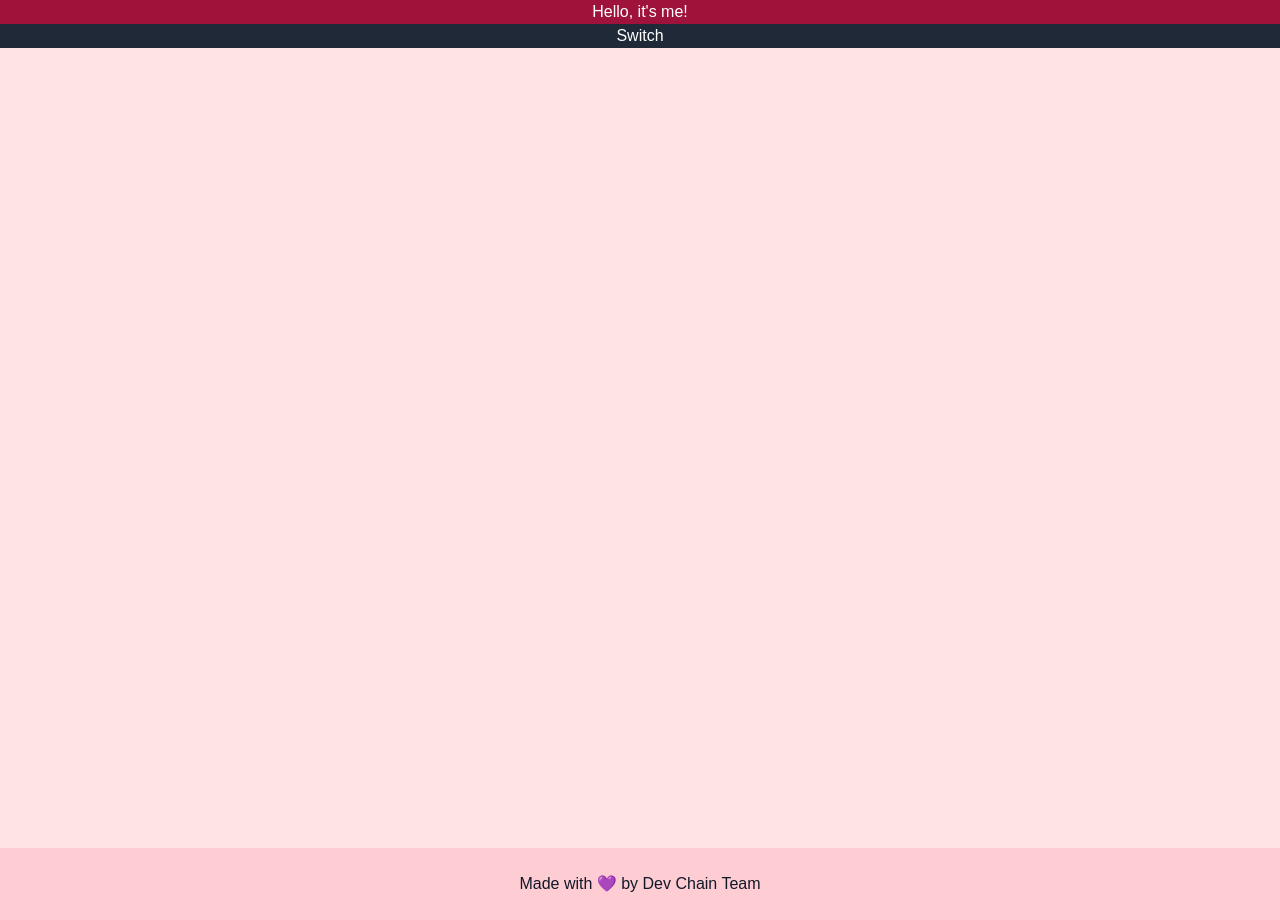
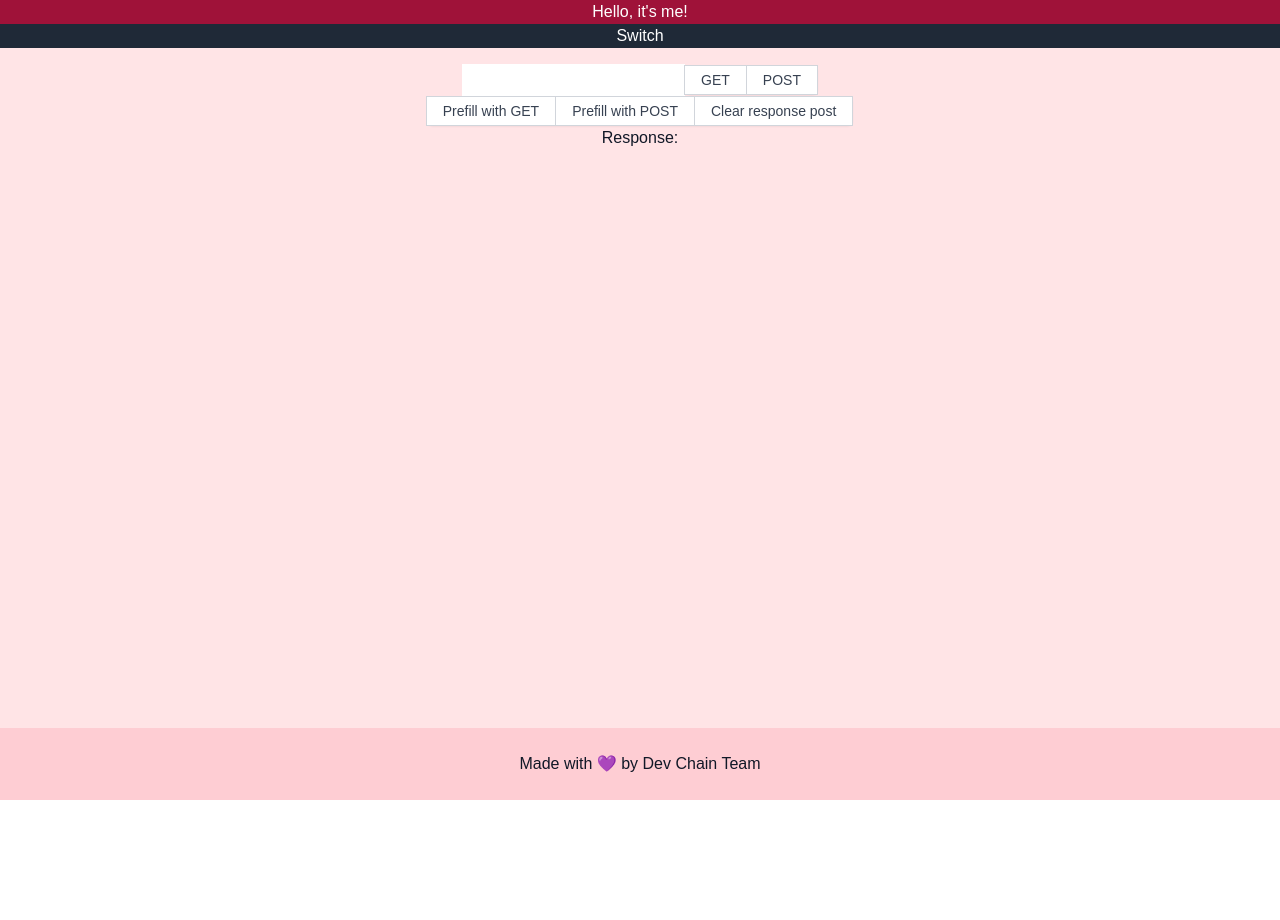
Before and after one commit to devchainsrl/vue-tester-toolkit, a Vue app: page /ts/http in a window 1280 px wide. After the commit the page ends 800 px from the top, so only its background shows below. Built offline with nearby package versions, Linux system fonts and the light colour scheme.

Commit message:
done tester

```diff
--- a/package.json
+++ b/package.json
@@ -10,6 +10,7 @@
     "@headlessui/vue": "^1.4.1",
     "@heroicons/vue": "^1.0.4",
     "autoprefixer": "^10.3.4",
+    "axios": "^0.23.0",
     "postcss": "^8.3.6",
     "postcss-loader": "^6.1.1",
     "register-service-worker": "^1.7.2",
--- a/src/App.vue
+++ b/src/App.vue
@@ -1,6 +1,9 @@
 <template>
   <div :class="isDark ? 'dark' : ''">
-      <div class="flex flex-col h-full" v-if="siteEnabled">
+    <div
+      v-if="siteEnabled"
+      class="flex flex-col min-h-screen"
+    >
       <Header class="bg-accent-800" />
       <!-- theme switcher -->
       <div class="bg-dark-800 text-white dark:bg-accent-100 dark:text-gray-900 ">
@@ -12,7 +15,7 @@
         </button>
       </div>
       <!-- actual page -->
-        <div class="h-screen">
+      <div class="flex-grow bg-accent-100 text-gray-900 dark:bg-dark-800 dark:text-white">
         <router-view />
       </div>
       <Footer />
@@ -53,7 +56,9 @@ export default {
 <style>
 
 body {
+    /* fallback for dark mode ////
     @apply bg-accent-100 text-gray-900 dark:bg-dark-800 dark:text-white;
+    */
     /*background-image: url("/static/cover.jpg");
     background-size: cover;
     background-position: center;*/
--- a/src/router/index.js
+++ b/src/router/index.js
@@ -1,12 +1,18 @@
 import { createRouter, createWebHistory } from 'vue-router'
 import Home from '../views/Home.vue'
 import SiteDisabled from '../views/SiteDisabled.vue'
+import HttpTester from '../views/Testers/HttpTester.vue'
 
 const routes = [
   {
     path: '/',
     name: 'Home',
     component: Home
+  },
+  {
+    path: '/ts/http',
+    name: 'Http',
+    component: HttpTester
   },
   {
     path: '/disabled',
--- a/src/views/SiteDisabled.vue
+++ b/src/views/SiteDisabled.vue
@@ -1,5 +1,5 @@
 <template>
-  <div class="h-screen flex flex-col align-middle  items-center text-center">
+  <div class=" flex flex-col align-middle  items-center text-center">
     <div class="flex-grow" />
     <div
       class="devchain-mask devChainAnimate2 h-40 center "
--- /dev/null
+++ b/src/views/Testers/HttpTester.vue
@@ -0,0 +1,98 @@
+<template>
+  <div class="p-4 center">
+    <input
+      v-model="url"
+      class="text-accent-900 py-1 px-2"
+    >
+
+    <span class="relative z-0 inline-flex shadow-sm rounded-md">
+      <button
+        class="btn"
+        @click="sendRequest(url, 'get')"
+      >
+        GET
+      </button>
+      <button
+        class="btn"
+        @click="sendRequest(url, 'post')"
+      >
+        POST
+      </button>
+    </span>
+
+    <div>
+      <span class="relative z-0 inline-flex shadow-sm rounded-md">
+        <button
+          class="btn"
+          @click="url = 'https://httpbin.org/get'"
+        >
+          Prefill with GET
+        </button><button
+          class="btn"
+          @click="url = 'https://httpbin.org/post'"
+        >
+          Prefill with POST
+        </button>
+
+        <button
+          class="btn"
+          @click="response = null"
+        >
+          Clear response post
+        </button>
+      </span>
+      <div class="w-64 center">
+        Response:
+        <div v-if="response">
+          <pre> {{ response.status }} </pre>
+          <pre> {{ response.data }}</pre>
+        </div>
+      </div>
+    </div>
+  </div>
+</template>
+
+<style>
+.btn {
+    @apply -ml-px relative inline-flex items-center px-4 py-1 border border-gray-300 bg-white text-sm font-medium text-gray-700 hover:bg-gray-50 focus:z-10 focus:outline-none ;
+}
+</style>
+<script>
+
+import axios from 'axios'
+export default {
+  name: 'HttpTester',
+  components: {
+  },
+  data () {
+    return {
+      url: '',
+      response: null
+    }
+  },
+  created () {
+    window.clog = function (val) {
+      console.log(val)
+    }
+    axios.defaults.withCredentials = true
+  },
+  methods: {
+    sendRequest (url, method) {
+      if (method === 'get') {
+        this.response = null
+        axios.get(url).then((response) => {
+          this.response = response
+        })
+      }
+      if (method === 'post') {
+        this.response = null
+        axios.post(url).then((response) => {
+          this.response = response
+        }).catch((error) => {
+          this.response = { status: error }
+        })
+      }
+    }
+  }
+}
+</script>
```
Also changed, not shown: 1 other file (tests, documents, lock files or other folders). Lines whose indentation alone changed are shown as unchanged.
